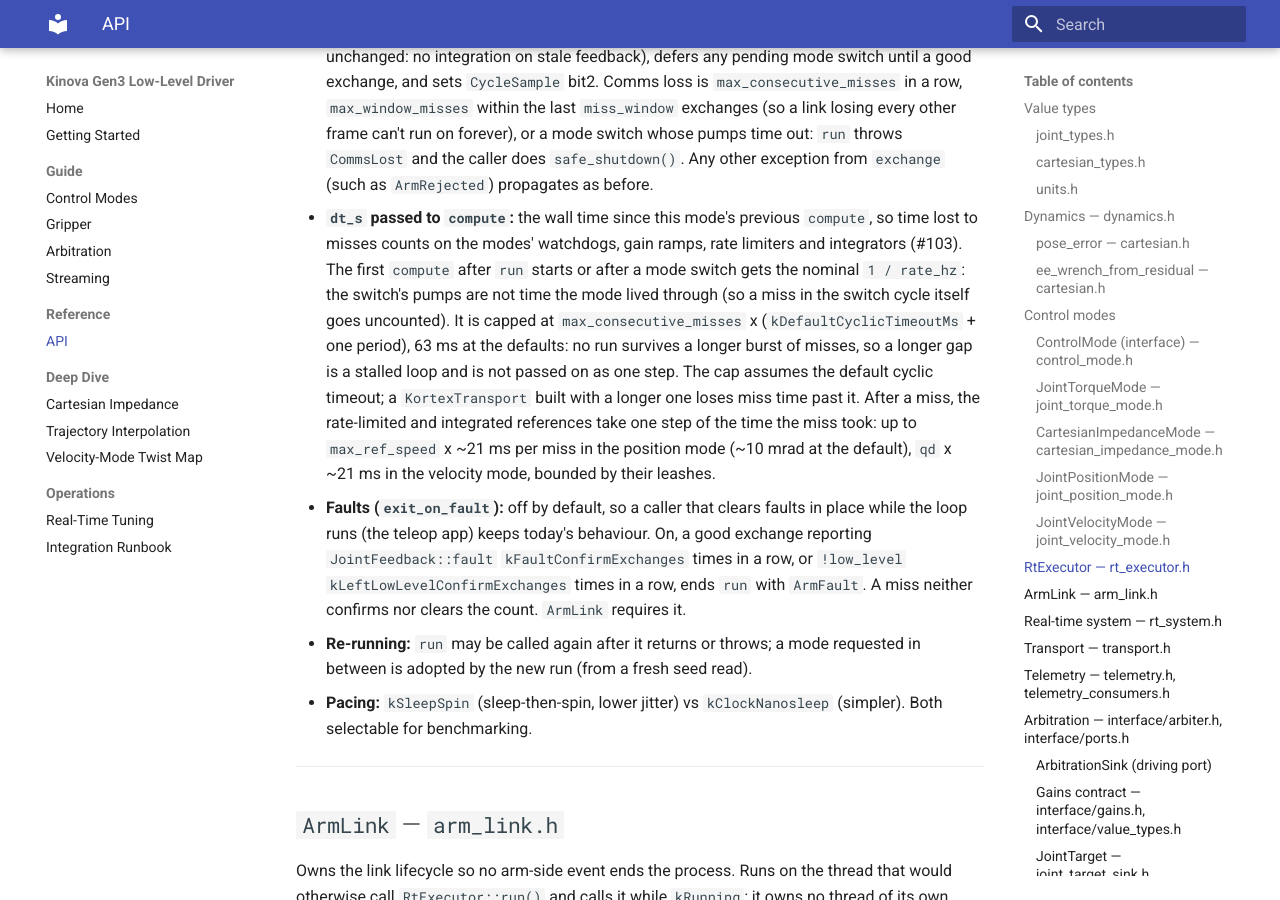
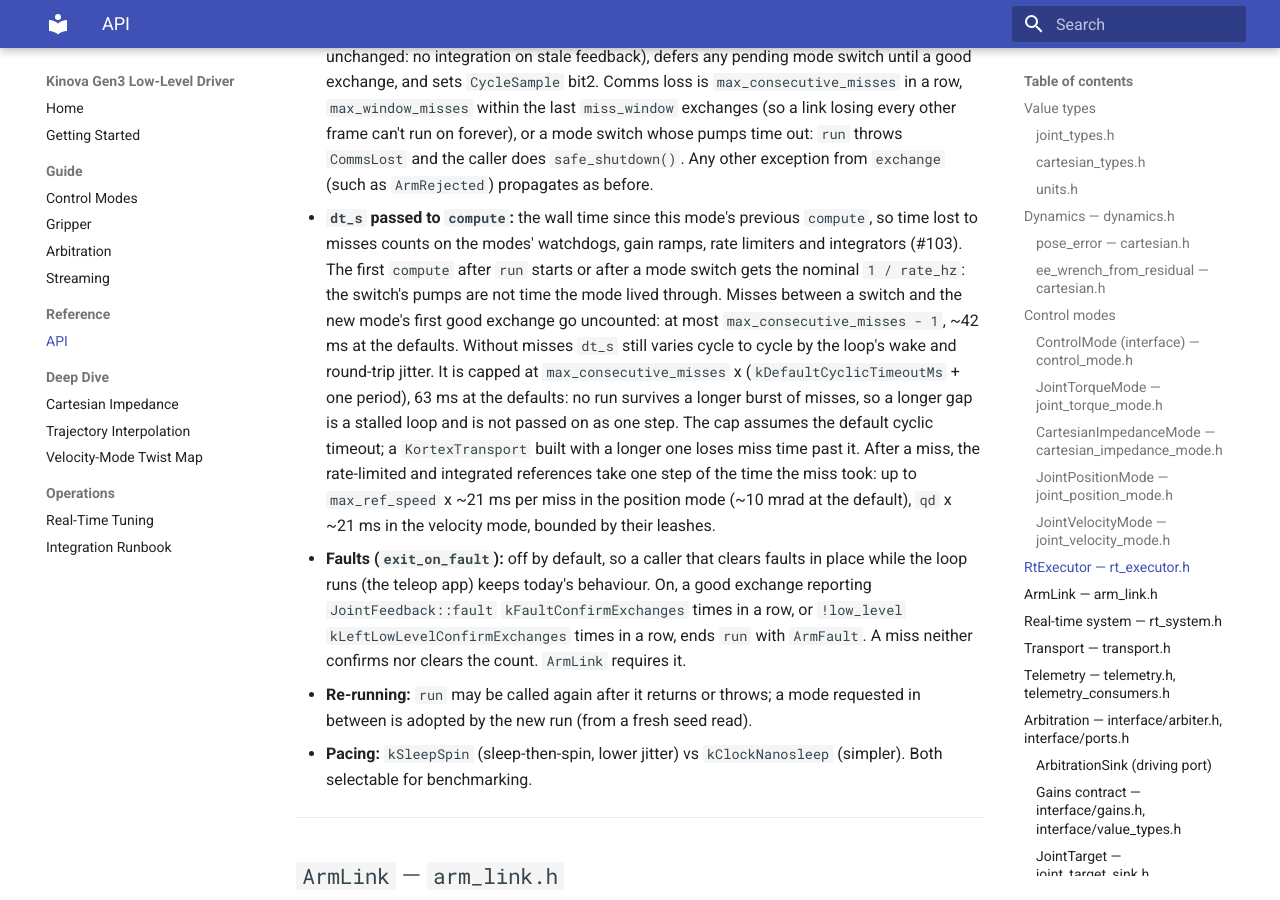
Before and after one commit to rammp-org/kinova-gen3-driver, an MkDocs documentation site: the page built from docs/reference/api.md, in a window 1280 px wide and 900 px high, scrolled down 6392 px. Built offline with MkDocs 1.6.1 and Material for MkDocs 9.7.7, drawn with Linux system fonts in a browser that asks for light colours.

Commit message:
docs(rt): state the measured-dt contract where implementers read it (#103)
ControlMode::compute's dt_s is measured wall time: say so in
control_mode.h and the control-modes guide, note the per-cycle jitter in
the CHANGELOG, correct the uncounted-after-switch bound to
max_consecutive_misses - 1, and fix the transport.h cap wording.

Co-Authored-By: Claude Opus 5.5 <noreply@anthropic.com>
Claude-Session: https://claude.ai/code/session_01QoDtVoGo7taLNRzhEM5eYp

```diff
--- a/docs/reference/api.md
+++ b/docs/reference/api.md
@@ -332,8 +332,11 @@ class RtExecutor {
   `compute`, so time lost to misses counts on the modes' watchdogs, gain
   ramps, rate limiters and integrators (#103). The first `compute` after
   `run` starts or after a mode switch gets the nominal `1 / rate_hz`: the
-  switch's pumps are not time the mode lived through (so a miss in the switch
-  cycle itself goes uncounted). It is capped at `max_consecutive_misses` x
+  switch's pumps are not time the mode lived through. Misses between a switch
+  and the new mode's first good exchange go uncounted: at most
+  `max_consecutive_misses - 1`, ~42 ms at the defaults. Without misses `dt_s`
+  still varies cycle to cycle by the loop's wake and round-trip jitter. It is
+  capped at `max_consecutive_misses` x
   (`kDefaultCyclicTimeoutMs` + one period), 63 ms at the defaults: no run
   survives a longer burst of misses, so a longer gap is a stalled loop and is
   not passed on as one step. The cap assumes the default cyclic timeout; a
```
Also changed, not shown: CHANGELOG.md (+6 -4 lines), docs/guide/control-modes.md (+4 -1 lines), 2 other files.
